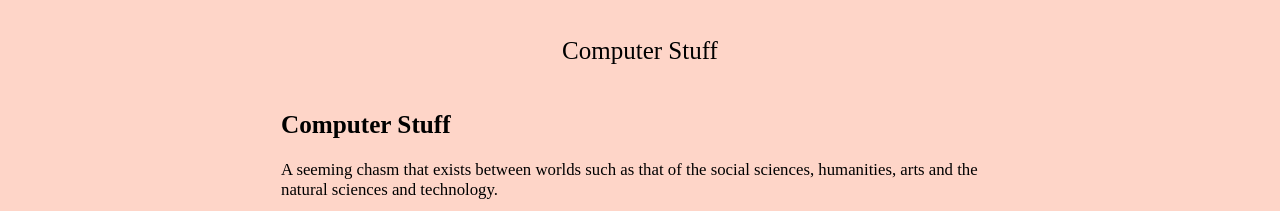
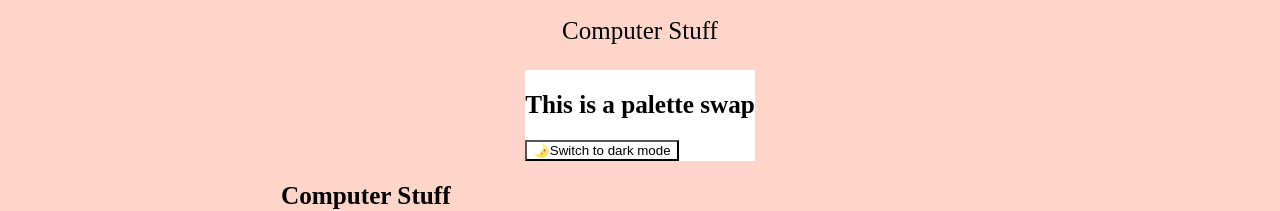
Before and after one commit to azengoose/Glitchtest, a React (Create React App) app: page /c in a window 1280 px wide. Shown: the part 170-381 px from the top of the page. Built offline with nearby package versions, Linux system fonts and the light colour scheme; a web font is replaced by a local one.

Commit message:
Added dark theme function

```diff
--- a/public/index.html
+++ b/public/index.html
@@ -22,24 +22,25 @@
       work correctly both with client-side routing and a non-root public URL.
       Learn how to configure a non-root public URL by running `npm run build`.
     -->
+
     <script src="https://code.createjs.com/1.0.0/createjs.min.js"></script>
     <script>
       var soundID = "Thunder";
-
       function loadSound() {
         createjs.Sound.registerSound("assets/thunder.ogg", soundID);
       }
-
       function playSound() {
         createjs.Sound.play(soundID);
       }
     </script>
+
     <title>React App</title>
   </head>
 
     <noscript>
       You need to enable JavaScript to run this app.
     </noscript>
+
     <div id="root"></div>
     <!--
       You can add webfonts, meta tags, or analytics to this file.
--- /dev/null
+++ b/src/components/palette.jsx
@@ -0,0 +1,27 @@
+import React, { useState } from "react";
+import "../styles/palettestyles.css";
+
+export default function Palette() {
+  const [palette, setPalette] = useState("light-theme");
+
+  function toggleTheme() {
+    setPalette("dark-theme");
+    if (palette === "dark-theme") {
+      setPalette("light-theme");
+    }
+  }
+
+  return (
+    <>
+      <div className={palette}>
+        <h2>This is a palette swap</h2>
+        <button type="button" onClick={toggleTheme}>
+          <span role="img" aria-label="moon">
+            🌛
+          </span>
+          Switch to dark mode
+        </button>
+      </div>
+    </>
+  );
+}
--- a/src/pages/applications/siteception.jsx
+++ b/src/pages/applications/siteception.jsx
@@ -18,9 +18,7 @@
       <p className="sub-text">Siteception</p>
       <p>
         Open a live preview of this site within this site with{" "}
-        <a href="#" onClick={handleToggle}>
-          Siteception initiate.
-        </a>
+        <button onClick={handleToggle}>Siteception initiate.</button>
       </p>
       <div className={frame}>
         <iframe
--- a/src/pages/computer.jsx
+++ b/src/pages/computer.jsx
@@ -1,11 +1,14 @@
 import * as React from "react";
 import Contents from "../components/contents";
+import Palette from "../components/palette";
 
 export default function Computer() {
   return (
     <>
       <h1>C</h1>
       <p className="sub-text">Computer Stuff</p>
+
+      <Palette />
 
       <div>
         <h2>Computer Stuff</h2>
--- /dev/null
+++ b/src/styles/palettestyles.css
@@ -0,0 +1,22 @@
+:root {
+  --light: #ffffff;
+  --dark: #000000;
+}
+
+.light-theme {
+  background-color: white;
+  color: black;
+  transition: 0.9s;
+}
+.light-theme button {
+  background-color: white;
+}
+
+.dark-theme {
+  background-color: black;
+  color: white;
+  transition: 0.3s;
+}
+.dark-theme button {
+  background-color: black;
+}
```
